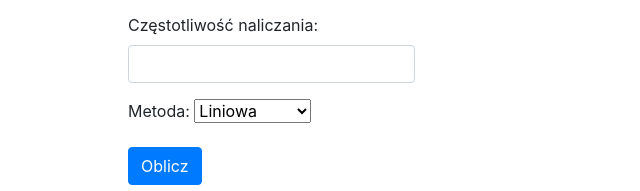
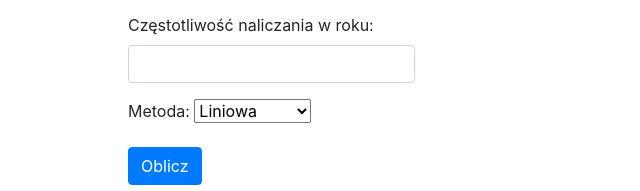
Before and after one commit to 99sgabi/RachunkowoscProjekt, a plain HTML site: page index.html in a window 1280 px wide. Shown: the part 459-650 px from the top of the page, 0-640 px from the left. Drawn offline with nearby package versions, Linux system fonts and the light colour scheme.

Commit message:
kosmetyczna zmiana

```diff
--- a/index.html
+++ b/index.html
@@ -24,7 +24,7 @@
                 <input type="date" name="data" class="form-control">
             </div>
             <div class="form-group">
-                <label>Częstotliwość naliczania:</label>
+                <label>Częstotliwość naliczania w roku:</label>
                 <input type="number" name="czestotliwosc" class="form-control">
             </div>
             <div class="form-group">
```
